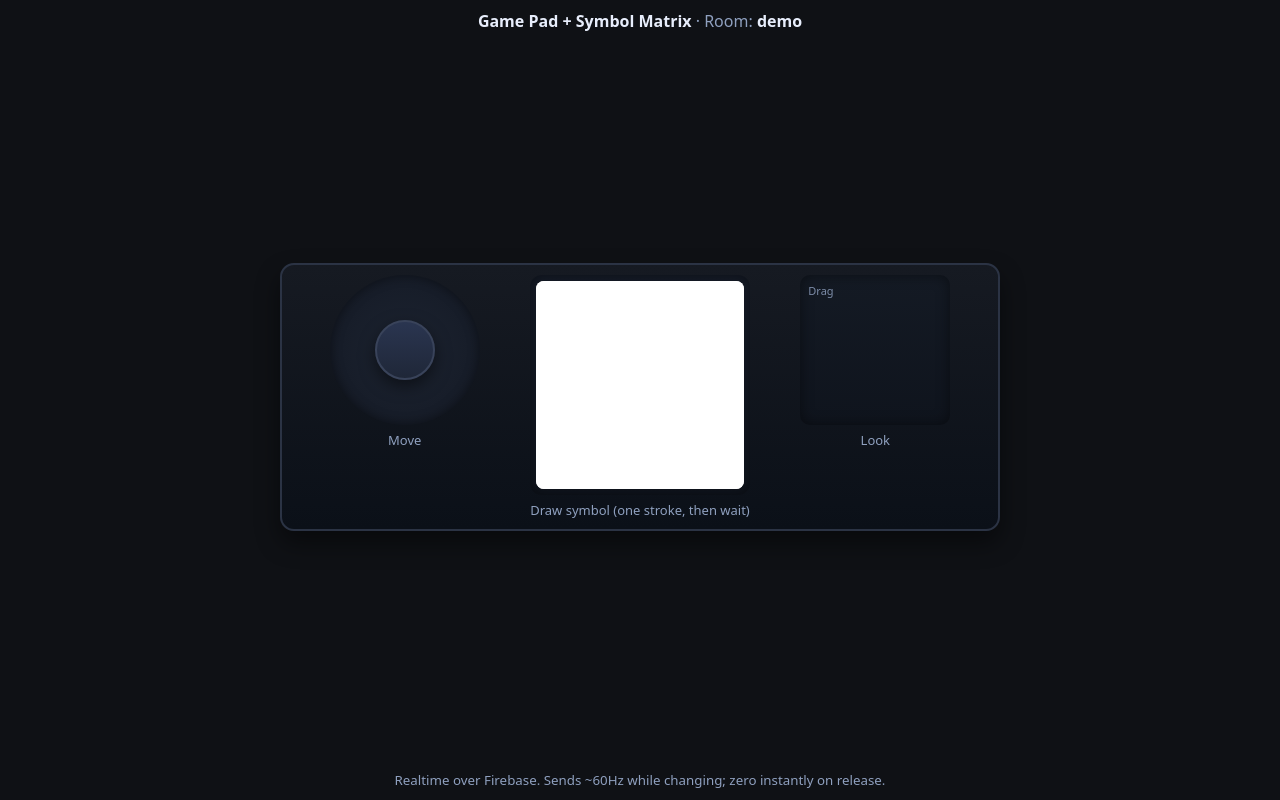
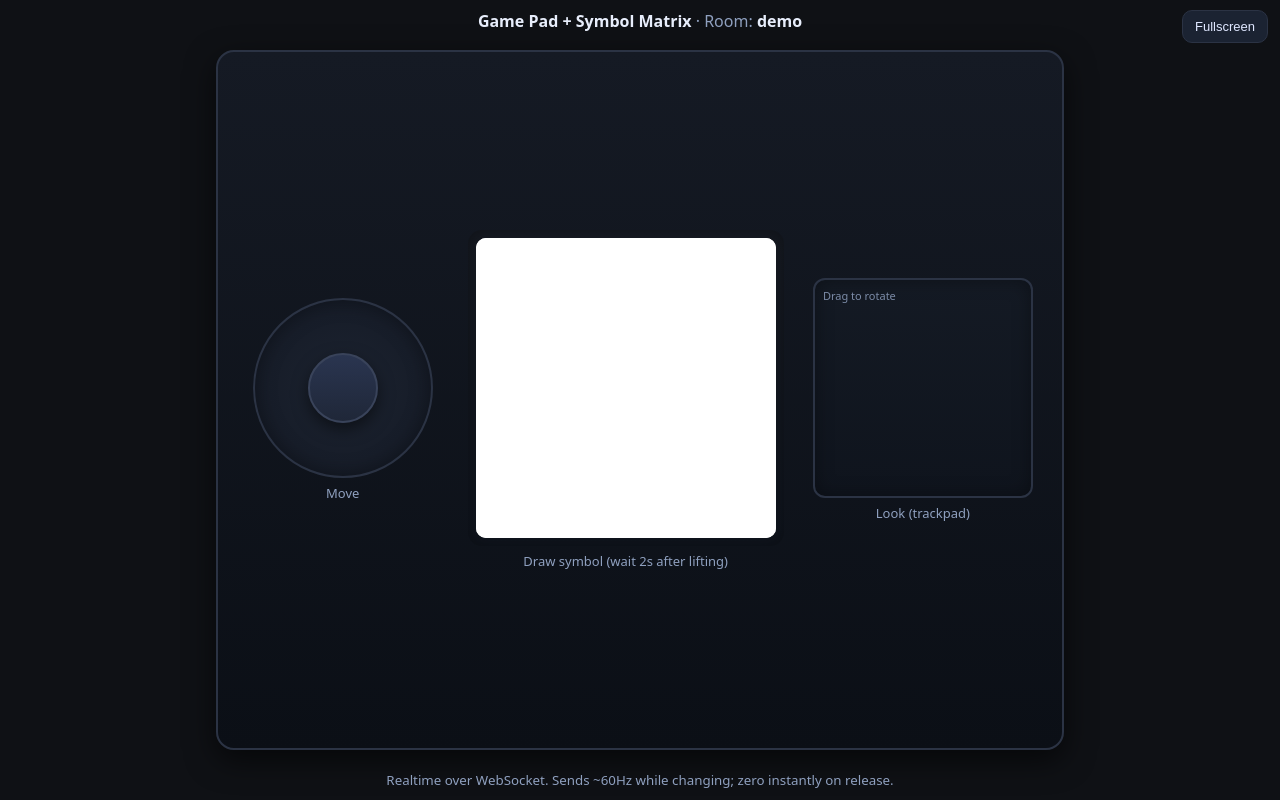
Before and after one commit to chikilepraneeth/Gamepad, a plain HTML site: page index.html in a window 1280 px wide. Drawn offline with Linux system fonts and the light colour scheme; no server answers.

Commit message:
Update index.html

```diff
--- a/index.html
+++ b/index.html
@@ -19,175 +19,140 @@
       height:100%;gap:8px
     }
     header,footer{
-      padding:10px 12px;
-      text-align:center;
-      color:var(--muted)
+      padding:10px 12px;text-align:center;color:var(--muted)
     }
     header b{color:var(--fg)}
 
-    #controls{
-      display:flex;
-      align-items:center;
-      justify-content:center;
-      padding:8px 12px 14px;
-      height:100%;
+    /* Only fullscreen button now */
+    #fsBtn{
+      position:fixed;z-index:10;
+      background:#1b2332;color:#dfe7ff;
+      border:1px solid #2b3344;border-radius:10px;
+      padding:8px 12px;font-size:13px;
+      top:10px;right:12px
     }
 
-    /* Shared outer shell for all three pads */
-    .gamepad-shell{
-      width:100%;
-      max-width:720px;              /* overall width on desktop */
+    /* Outer shared frame for all 3 pads */
+    #controllerFrame{
+      max-width:900px;
       margin:0 auto;
       padding:10px;
-      border-radius:14px;
+      border-radius:18px;
       border:2px solid #2b3344;
-      background:linear-gradient(180deg,var(--bg2),#0b1018);
-      box-shadow:0 12px 24px rgba(0,0,0,.45);
+      background:linear-gradient(180deg,#151a24,#0b0f16);
+      box-shadow:0 10px 30px rgba(0,0,0,.6);
+      display:flex;
+      align-items:stretch;
+      justify-content:center;
     }
 
-    .gamepad-row{
-      display:flex;
+    #controls{
+      display:grid;
+      grid-template-columns:0.8fr 1.1fr 0.9fr;
       gap:10px;
-      align-items:stretch;
-      justify-content:space-between;
+      align-items:center;
+      width:100%;
     }
 
-    .pad-col{
-      flex:1;
-      display:flex;
-      flex-direction:column;
-      align-items:center;
-      justify-content:flex-start;
-      min-width:0;
-    }
-
-    .label{
-      text-align:center;
-      margin-top:6px;
-      font-size:13px;
-      color:var(--muted)
-    }
-
-    /* Smaller controls inside shell */
     .stick{
       position:relative;
       width:100%;
-      max-width:150px;             /* smaller than before */
+      max-width:180px;        /* smaller */
       aspect-ratio:1/1;
-      margin:0 auto;
-      border-radius:50%;
+      margin:0 auto;border-radius:50%;
       background:radial-gradient(85% 85% at 50% 50%,#1c2330,#121722);
-      /* removed outer border so shell border is "shared" */
-      box-shadow:inset 0 0 12px rgba(0,0,0,.45);
-      touch-action:none;
+      border:2px solid #2b3344;
+      box-shadow:inset 0 0 20px rgba(0,0,0,.35);
+      touch-action:none
     }
     .knob{
-      position:absolute;
-      width:40%;
-      aspect-ratio:1/1;
-      border-radius:50%;
-      left:30%;top:30%;
+      position:absolute;width:40%;aspect-ratio:1/1;
+      border-radius:50%;left:30%;top:30%;
       background:linear-gradient(180deg,#2a3550,#1f2738);
       border:2px solid #39435a;
       box-shadow:0 6px 16px rgba(0,0,0,.5)
     }
 
-    .draw-box{
+    .label{text-align:center;margin-top:6px;font-size:13px;color:var(--muted)}
+
+    /* Square draw area, slightly smaller */
+    .padbox{
       position:relative;
       width:100%;
-      max-width:220px;            /* smaller draw area */
-      aspect-ratio:1/1;           /* square, like Tkinter canvas */
+      max-width:360px;
+      aspect-ratio:1/1;
       margin:0 auto;
-      border-radius:12px;
-      background:linear-gradient(180deg,#151b27,#0f141d);
-      /* remove visible border here so outer shell border dominates */
-      box-shadow:inset 0 0 14px rgba(0,0,0,.45);
-      overflow:hidden;
-      touch-action:none;
-      display:flex;
-      align-items:center;
-      justify-content:center;
-      padding:6px;
+      background:linear-gradient(180deg,var(--bg2),#0f141d);
+      border-radius:14px;
+      box-shadow:inset 0 0 18px rgba(0,0,0,.35);
+      overflow:hidden;touch-action:none;
+      display:flex;align-items:center;justify-content:center;
+      padding:8px
     }
     #draw{
       width:100%;height:100%;
-      background:#ffffff;border-radius:8px;
+      background:#ffffff;border-radius:10px
     }
 
     .touchpad{
-      position:relative;
-      width:100%;
-      max-width:150px;            /* smaller look pad */
-      aspect-ratio:1/1;
-      margin:0 auto;
-      border-radius:10px;
+      position:relative;width:100%;max-width:220px;
+      aspect-ratio:1/1;margin:0 auto;border-radius:12px;
       background:linear-gradient(180deg,#141a24,#0f141d);
-      /* remove border, keep it "inside" shell */
-      box-shadow:inset 0 0 14px rgba(0,0,0,.45);
-      overflow:hidden;
-      touch-action:none;
+      border:2px solid #2b3344;
+      box-shadow:inset 0 0 18px rgba(0,0,0,.35);
+      overflow:hidden;touch-action:none;
     }
     .touchpad::after{
-      content:"Drag";
+      content:"Drag to rotate";
       position:absolute; left:8px; top:8px;
       font-size:11px; color:#8fa0bf; opacity:.85
     }
 
     @media(max-width:820px){
-      .gamepad-shell{
-        max-width:95vw;
-        padding:8px;
+      #wrap{grid-template-rows:auto 1fr auto}
+      #controllerFrame{max-width:95vw;padding:8px}
+      #controls{
+        grid-template-columns:1fr;
+        gap:10px;
       }
-      .gamepad-row{
-        gap:6px;
-      }
-      .stick,.touchpad{
-        max-width:110px;
-      }
-      .draw-box{
-        max-width:180px;
-      }
-      .label{
-        font-size:12px;
-      }
+      .stick,.touchpad,.padbox{max-width:260px}
     }
   </style>
 </head>
 <body>
+<button id="fsBtn">Fullscreen</button>
 
 <div id="wrap">
   <header>
     <b>Game Pad + Symbol Matrix</b> · Room: <b id="roomLabel">demo</b>
   </header>
 
+  <div id="controllerFrame">
     <div id="controls">
-    <div class="gamepad-shell">
-      <div class="gamepad-row">
       <!-- LEFT: MOVE STICK -->
-        <div class="pad-col">
+      <div>
         <div class="stick" id="stickL"><div class="knob" id="knobL"></div></div>
         <div class="label">Move</div>
       </div>
 
-        <!-- CENTER: DRAW -->
-        <div class="pad-col">
-          <div class="draw-box">
+      <!-- CENTER: DRAW PAD -->
+      <div>
+        <div class="padbox">
           <canvas id="draw"></canvas>
         </div>
-          <div class="label">Draw symbol (one stroke, then wait)</div>
+        <div class="label">Draw symbol (wait 2s after lifting)</div>
       </div>
 
-        <!-- RIGHT: LOOK -->
-        <div class="pad-col">
+      <!-- RIGHT: LOOK TRACKPAD -->
+      <div>
         <div class="touchpad" id="lookPad"></div>
-          <div class="label">Look</div>
-        </div>
+        <div class="label">Look (trackpad)</div>
       </div>
     </div>
   </div>
 
   <footer>
-    <small>Realtime over Firebase. Sends ~60Hz while changing; zero instantly on release.</small>
+    <small>Realtime over WebSocket. Sends ~60Hz while changing; zero instantly on release.</small>
   </footer>
 </div>
 
@@ -195,6 +160,7 @@
 <script src="https://www.gstatic.com/firebasejs/10.14.0/firebase-app-compat.js"></script>
 <script src="https://www.gstatic.com/firebasejs/10.14.0/firebase-database-compat.js"></script>
 <script>
+  // 🔧 REPLACE with your real config values
   const firebaseConfig = {
     apiKey: "YOUR_API_KEY",
     authDomain: "gamepad-6aba1.firebaseapp.com",
@@ -209,6 +175,7 @@
 </script>
 
 <script>
+  // ===== BASIC UI + REFS =====
   const ROOM = new URLSearchParams(location.search).get("room") || "demo";
   document.getElementById("roomLabel").textContent = ROOM;
 
@@ -218,6 +185,21 @@
 
   const MODEL_URL = "https://gamepad-11.onrender.com/predict_matrix";
 
+  // Fullscreen button
+  document.getElementById("fsBtn").onclick = () => {
+    const anyDoc = document;
+    const anyElem = document.documentElement || document.body;
+
+    if (!anyDoc.fullscreenElement &&
+        anyElem.requestFullscreen) {
+      anyElem.requestFullscreen().catch(err => {
+        console.log("Fullscreen request failed:", err);
+      });
+    } else if (anyDoc.fullscreenElement && anyDoc.exitFullscreen) {
+      anyDoc.exitFullscreen();
+    }
+  };
+
   // ===== MOVE STICK =====
   function makeStick(stickEl, knobEl){
     const rect = {cx:0,cy:0,r:0,w:0,h:0};
@@ -226,8 +208,7 @@
 
     function cache(){
       const r = stickEl.getBoundingClientRect();
-      rect.w=r.width; rect.h=r.height;
-      rect.cx=r.left+r.width/2; rect.cy=r.top+r.height/2;
+      rect.w=r.width; rect.h=r.height; rect.cx=r.left+r.width/2; rect.cy=r.top+r.height/2;
       rect.r = Math.min(r.width,r.height)*0.5*0.9;
     }
     const center=()=>{ knobEl.style.left="30%"; knobEl.style.top="30%"; axes.x=0; axes.y=0; };
@@ -320,7 +301,7 @@
     const dpr=Math.max(1,window.devicePixelRatio||1);
     W=(r.width*dpr)|0; H=(r.height*dpr)|0;
     canvas.width=W; canvas.height=H;
-    ctx.fillStyle="#fff"; ctx.fillRect(0,0,W,H);
+    ctx.fillStyle="#fff"; ctx.fillRect(0,0,W,H);   // white background
     ctx.lineJoin="round"; ctx.lineCap="round";
     ctx.strokeStyle=PEN_COLOR;
     ctx.lineWidth=PEN_WIDTH*(window.devicePixelRatio||1);
@@ -352,11 +333,12 @@
     lastDX=p.x; lastDY=p.y;
   }
 
-  // Tkinter-style crop, pad, resize
+  // Tkinter-like pipeline
   function rasterizeTkStyle(){
     const fullImg = ctx.getImageData(0,0,W,H);
     const data = fullImg.data;
 
+    // find bounding box of ink (gray < 250)
     let minX=W, minY=H, maxX=-1, maxY=-1;
     for(let y=0; y<H; y++){
       for(let x=0; x<W; x++){
@@ -373,6 +355,7 @@
     }
 
     if(maxX < 0 || maxY < 0){
+      // no ink → blank 32x32
       const blank=[];
       for(let y=0; y<MATRIX_SIZE; y++){
         const row=new Array(MATRIX_SIZE).fill(255);
@@ -385,12 +368,14 @@
     const cropH = maxY - minY + 1;
     const side  = Math.max(cropW, cropH);
 
+    // crop canvas
     const cropCanvas = document.createElement("canvas");
     cropCanvas.width  = cropW;
     cropCanvas.height = cropH;
     const cropCtx = cropCanvas.getContext("2d");
     cropCtx.putImageData(fullImg, -minX, -minY);
 
+    // pad to square
     const squareCanvas = document.createElement("canvas");
     squareCanvas.width  = side;
     squareCanvas.height = side;
@@ -401,6 +386,7 @@
     const offsetY = (side - cropH)/2;
     squareCtx.drawImage(cropCanvas, offsetX, offsetY);
 
+    // resize to 32x32
     const finalCanvas = document.createElement("canvas");
     finalCanvas.width  = MATRIX_SIZE;
     finalCanvas.height = MATRIX_SIZE;
@@ -415,6 +401,7 @@
       0,0,MATRIX_SIZE,MATRIX_SIZE
     );
 
+    // build matrix (0=black, 255=white)
     const img32 = finalCtx.getImageData(0,0,MATRIX_SIZE,MATRIX_SIZE).data;
     const out=[];
     for(let y=0; y<MATRIX_SIZE; y++){
@@ -433,9 +420,18 @@
   function end(){
     if(!drawing)return;
     drawing=false;
+
+    // 2 second inactivity timeout
     inactivityTimer=setTimeout(async ()=>{
       if(!hasInk) return;
       console.log("[PAD] Inactivity timeout reached, rasterizing & calling model...");
+
+      // ⏱️ Clear visually immediately at 2 seconds
+      fitCanvas();
+      hasInk = false;
+
+      // Then rasterize from the previous content (we still have it in memory in many cases,
+      // but the important thing for the player is that the pad is cleared after 2s.)
       const matrix = rasterizeTkStyle();
       const now = Date.now();
 
@@ -466,9 +462,6 @@
       } catch(err){
         console.error("[PAD] Error calling model API or writing prediction:", err);
       }
-
-      fitCanvas();
-      hasInk=false;
     }, INACTIVITY_MS);
   }
 
```
Lines whose indentation alone changed are shown as unchanged.
